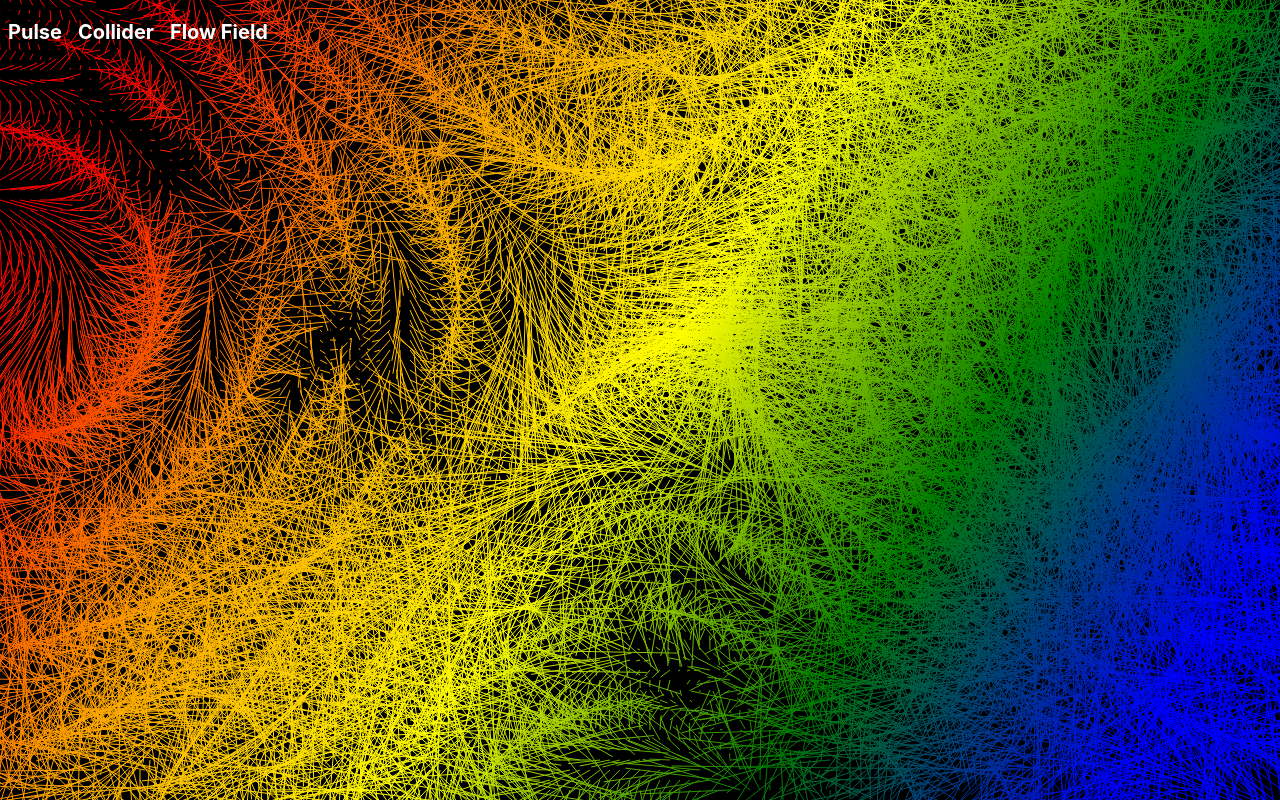
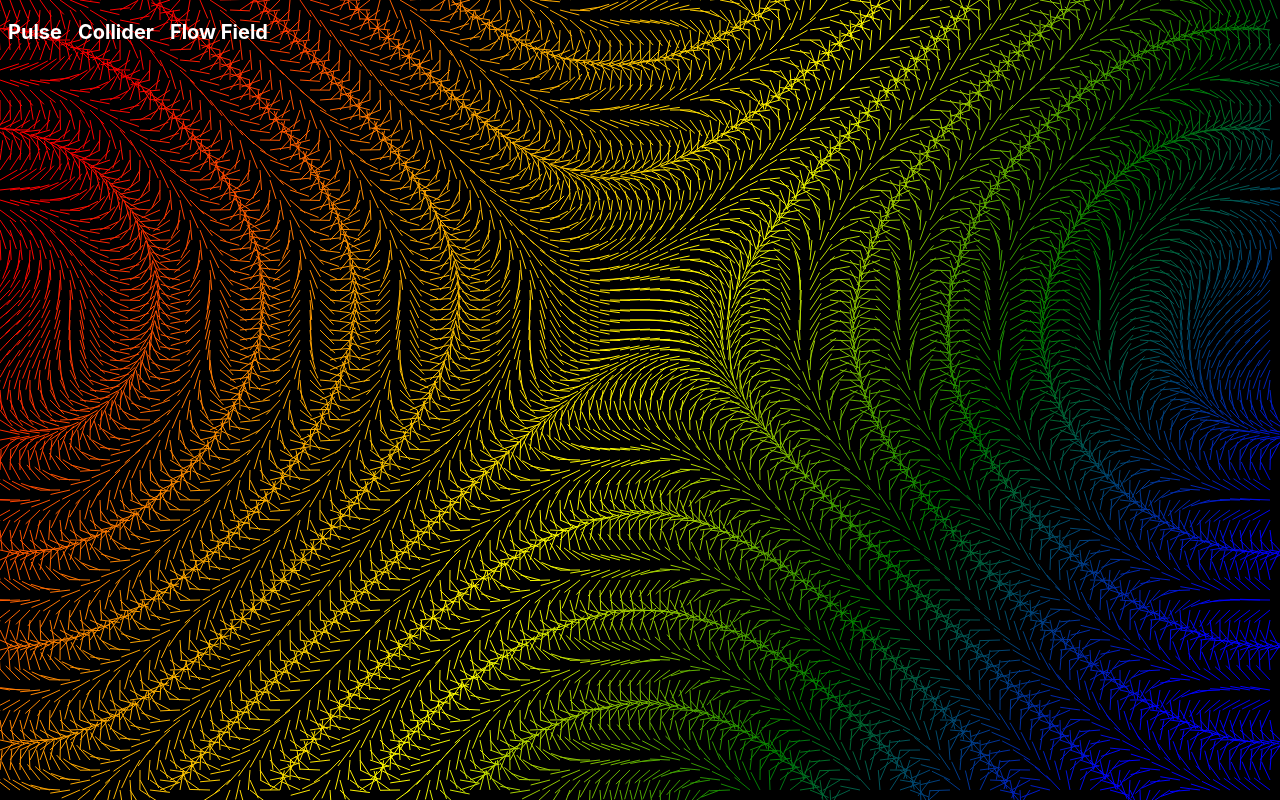
Before and after one commit to yanislav-igonin/HTML-Canvas-DEEP-DIVE-for-Beginners, a Next.js app: page /flow-field in a window 1280 px wide. Built offline with nearby package versions, Linux system fonts and the light colour scheme.

Commit message:
disable mouse move

```diff
--- a/animation/flowField.ts
+++ b/animation/flowField.ts
@@ -52,8 +52,8 @@ export const flowField = (ctx: CanvasRenderingContext2D, frameCount: number) =>
   for (let y = 0; y < ctx.canvas.height; y += cellSize) {
     for (let x = 0; x < ctx.canvas.width; x += cellSize) {
       const pointFrom = { x, y };
-      const distance = getDistance(pointFrom, pointMouse);
-      const length = distance / 5;
+      // const distance = getDistance(pointFrom, pointMouse);
+      const length = 20;
       const angle = (Math.cos(x * 0.005) + Math.sin(y * 0.005)) * radius;
       const toX = x + Math.cos(angle) * length;
       const toY = y + Math.sin(angle) * length;
```
